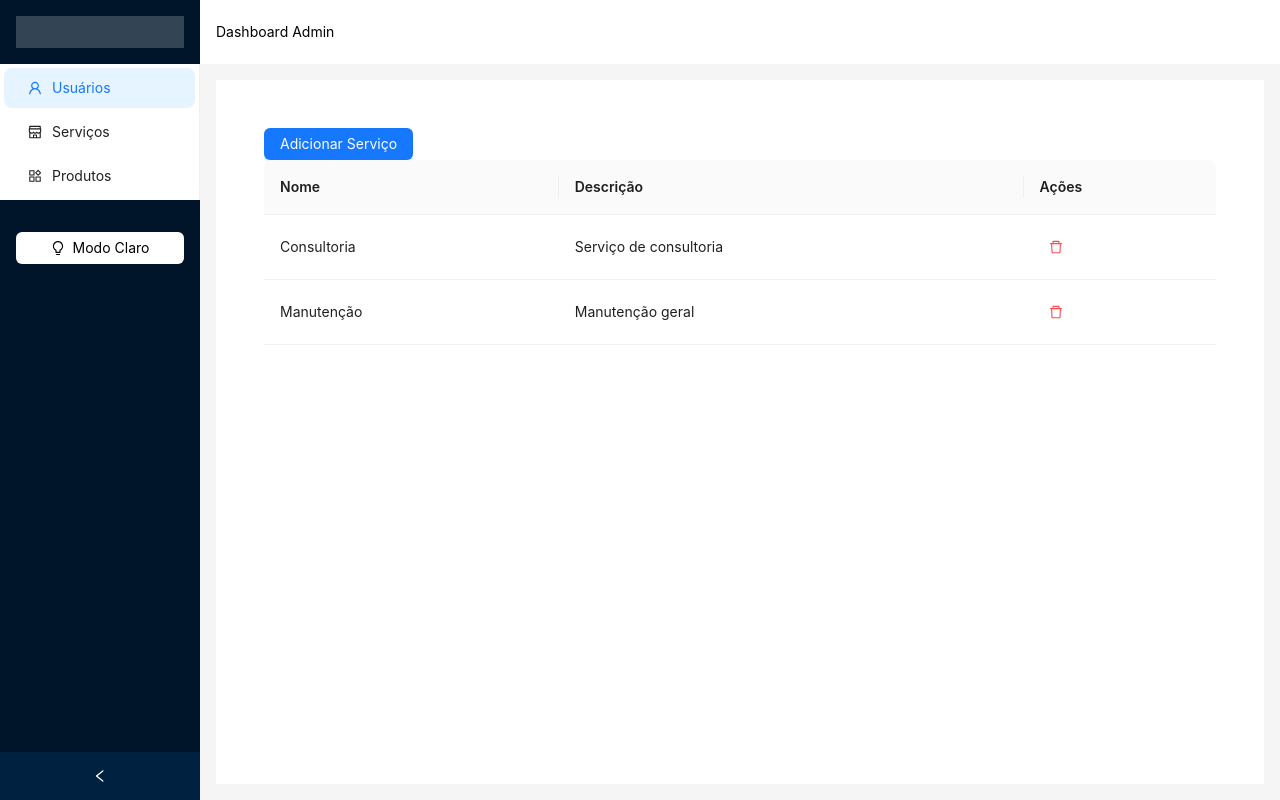
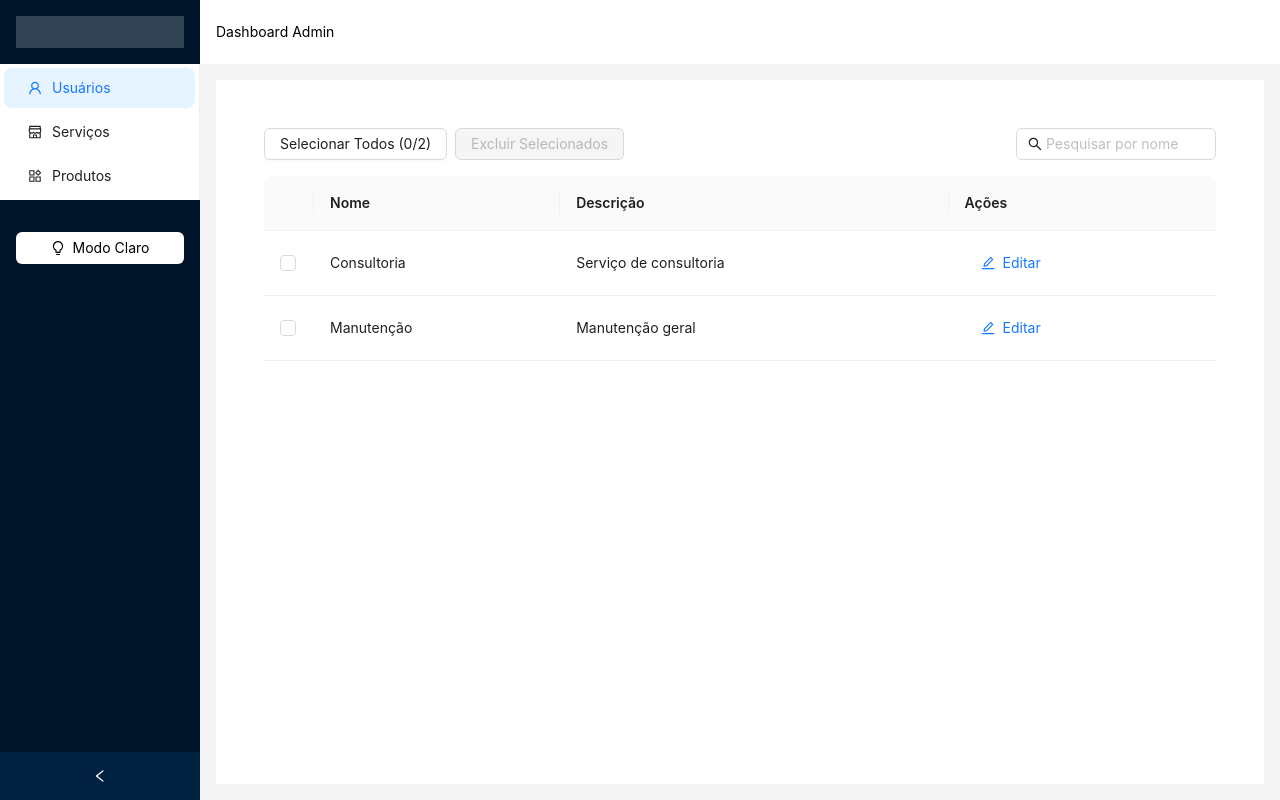
Before and after one commit to RubemAZ/Admin-Dashboard, a React (Vite) app in the folder frontend/: page /services in a window 1280 px wide. Built offline with nearby package versions, Linux system fonts and the light colour scheme.

Commit message:
ADD MainLisHeaderNavigation and tghe like

```diff
--- a/frontend/src/components/MainList.tsx
+++ b/frontend/src/components/MainList.tsx
@@ -1,5 +1,5 @@
-import { Table, Button, Popconfirm } from 'antd'
-import { DeleteOutlined } from '@ant-design/icons'
+import { Table, Button, Checkbox } from 'antd'
+import { EditOutlined } from '@ant-design/icons'
 import type { ColumnsType } from 'antd/es/table'
 
 interface ListItem {
@@ -9,23 +9,44 @@ interface ListItem {
 interface MainListProps<T extends ListItem> {
   data: T[]
   columns: ColumnsType<T>
-  onDelete: (id: number) => void
+  selectedItems: T[]
+  onSelectItem: (item: T, selected: boolean) => void
+  onEdit: (item: T) => void
 }
 
-export default function MainList<T extends ListItem>({ data, columns, onDelete }: MainListProps<T>) {
-  const actionColumn: ColumnsType<T> = [
+export default function MainList<T extends ListItem>({
+  data,
+  columns,
+  selectedItems,
+  onSelectItem,
+  onEdit,
+}: MainListProps<T>) {
+  const selectionColumn: ColumnsType<T> = [
+    {
+      title: '',
+      key: 'selection',
+      width: 50,
+      render: (_, record) => (
+        <Checkbox
+          checked={selectedItems.some((item) => item.id === record.id)}
+          onChange={(e) => onSelectItem(record, e.target.checked)}
+        />
+      ),
+    },
+  ]
+
+  const editColumn: ColumnsType<T> = [
     {
       title: 'Ações',
       key: 'actions',
       render: (_, record) => (
-        <Popconfirm
-          title="Tem certeza que deseja excluir este item?"
-          onConfirm={() => onDelete(record.id)}
-          okText="Sim"
-          cancelText="Não"
+        <Button
+          type="link"
+          icon={<EditOutlined />}
+          onClick={() => onEdit(record)}
         >
-          <Button type="link" danger icon={<DeleteOutlined />} />
-        </Popconfirm>
+          Editar
+        </Button>
       ),
     },
   ]
@@ -33,7 +54,7 @@ export default function MainList<T extends ListItem>({ data, columns, onDelete }
   return (
     <Table
       dataSource={data}
-      columns={[...columns, ...actionColumn]}
+      columns={[...selectionColumn, ...columns, ...editColumn]}
       rowKey="id"
       pagination={false}
     />
--- a/frontend/src/components/MainListHeaderNavigation.tsx
+++ b/frontend/src/components/MainListHeaderNavigation.tsx
@@ -6,6 +6,7 @@ interface MainListHeaderNavigationProps<T> {
   onSelectAll: (selectAll: boolean) => void
   onDeleteSelected: () => void
   onSearch: (searchTerm: string) => void
+  onAdd: () => void
   totalItems: number
 }
 
@@ -14,6 +15,7 @@ export default function MainListHeaderNavigation<T>({
   onSelectAll,
   onDeleteSelected,
   onSearch,
+  onAdd,
   totalItems,
 }: MainListHeaderNavigationProps<T>) {
   const isAllSelected = selectedItems.length === totalItems && totalItems > 0
--- a/frontend/src/pages/Products.tsx
+++ b/frontend/src/pages/Products.tsx
@@ -1,57 +1,109 @@
-import { useState } from 'react'
-import { Button } from 'antd'
-import type { ColumnType } from 'antd/es/table'
-import MainList from '../components/MainList'
-import MainListModal from '../components/MainListModal'
+import { useState } from 'react';
+import type { ColumnType } from 'antd/es/table';
+import MainList from '../components/MainList';
+import MainListModal from '../components/MainListModal';
+import MainListHeaderNavigation from '../components/MainListHeaderNavigation';
 
-const SPACING = 24
+const SPACING = 24;
 
 interface Product {
-  id: number
-  name: string
-  price: number
-  stock: number
+  id: number;
+  name: string;
+  price: number;
+  stock: number;
 }
 
-type ProductCreate = Omit<Product, 'id'>
+type ProductCreate = Omit<Product, 'id'>;
 
 export default function Products() {
   const [products, setProducts] = useState<Product[]>([
     { id: 1, name: 'Notebook', price: 2999.99, stock: 10 },
     { id: 2, name: 'Mouse', price: 49.90, stock: 50 },
-  ])
-  const [openModal, setOpenModal] = useState(false)
+  ]);
+  const [filteredProducts, setFilteredProducts] = useState<Product[]>(products);
+  const [selectedItems, setSelectedItems] = useState<Product[]>([]);
+  const [openModal, setOpenModal] = useState(false);
+  const [editingProduct, setEditingProduct] = useState<Product | null>(null);
 
   const handleCreate = (values: ProductCreate): void => {
-    setProducts([...products, { id: products.length + 1, ...values }])
-  }
+    if (editingProduct) {
+      // Edição
+      setProducts(products.map((product) => (product.id === editingProduct.id ? { ...product, ...values } : product)));
+      setEditingProduct(null);
+    } else {
+      // Criação
+      setProducts([...products, { id: products.length + 1, ...values }]);
+    }
+    setOpenModal(false);
+    setFilteredProducts(products);
+  };
 
-  const handleDelete = (id: number): void => {
-    setProducts(products.filter((product) => product.id !== id))
-  }
+  const handleEdit = (product: Product): void => {
+    setEditingProduct(product);
+    setOpenModal(true);
+  };
+
+  const handleSelectItem = (item: Product, selected: boolean): void => {
+    if (selected) {
+      setSelectedItems([...selectedItems, item]);
+    } else {
+      setSelectedItems(selectedItems.filter((selected) => selected.id !== item.id));
+    }
+  };
+
+  const handleSelectAll = (selectAll: boolean): void => {
+    setSelectedItems(selectAll ? [...filteredProducts] : []);
+  };
+
+  const handleDeleteSelected = (): void => {
+    setProducts(products.filter((product) => !selectedItems.includes(product)));
+    setFilteredProducts(filteredProducts.filter((product) => !selectedItems.includes(product)));
+    setSelectedItems([]);
+  };
+
+  const handleSearch = (searchTerm: string): void => {
+    const term = searchTerm.toLowerCase();
+    setFilteredProducts(products.filter((product) => product.name.toLowerCase().includes(term)));
+  };
+
+  const handleAdd = (): void => {
+    setEditingProduct(null);
+    setOpenModal(true);
+  };
 
   const columns: ColumnType<Product>[] = [
     { title: 'Nome', dataIndex: 'name', key: 'name' },
     { title: 'Preço', dataIndex: 'price', key: 'price', render: (value: number) => `R$ ${value.toFixed(2)}` },
     { title: 'Estoque', dataIndex: 'stock', key: 'stock' },
-  ]
+  ];
 
   return (
       <div style={{ padding: SPACING }}>
-        <Button type="primary" onClick={() => setOpenModal(true)}>
-          Adicionar Produto
-        </Button>
+        <MainListHeaderNavigation
+          selectedItems={selectedItems}
+          onSelectAll={handleSelectAll}
+          onDeleteSelected={handleDeleteSelected}
+          onSearch={handleSearch}
+          onAdd={handleAdd}
+          totalItems={filteredProducts.length}
+        />
         <MainList
-          data={products}
+          data={filteredProducts}
           columns={columns}
-          onDelete={handleDelete}
+          selectedItems={selectedItems}
+          onSelectItem={handleSelectItem}
+          onEdit={handleEdit}
         />
         <MainListModal
           open={openModal}
-          onClose={() => setOpenModal(false)}
+          onClose={() => {
+            setOpenModal(false);
+            setEditingProduct(null);
+          }}
           onSave={handleCreate}
           fields={[{ name: 'name', label: 'Nome' }, { name: 'price', label: 'Preço', type: 'number' }, { name: 'stock', label: 'Estoque', type: 'number' }]}
+          initialValues={editingProduct || undefined}
         />
       </div>
-  )
+  );
 }
--- a/frontend/src/pages/Services.tsx
+++ b/frontend/src/pages/Services.tsx
@@ -1,53 +1,105 @@
-import { useState } from 'react'
-import { Button } from 'antd'
-import type { ColumnType } from 'antd/es/table'
-import MainList from '../components/MainList'
-import MainListModal from '../components/MainListModal'
+import { useState } from 'react';
+import type { ColumnType } from 'antd/es/table';
+import MainList from '../components/MainList';
+import MainListModal from '../components/MainListModal';
+import MainListHeaderNavigation from '../components/MainListHeaderNavigation';
 
-const SPACING = 24
+const SPACING = 24;
 
 interface Service {
-  id: number
-  name: string
-  description: string
+  id: number;
+  name: string;
+  description: string;
 }
 
 export default function Services() {
   const [services, setServices] = useState<Service[]>([
     { id: 1, name: 'Consultoria', description: 'Serviço de consultoria' },
     { id: 2, name: 'Manutenção', description: 'Manutenção geral' },
-  ])
-  const [openModal, setOpenModal] = useState(false)
+  ]);
+  const [filteredServices, setFilteredServices] = useState<Service[]>(services);
+  const [selectedItems, setSelectedItems] = useState<Service[]>([]);
+  const [openModal, setOpenModal] = useState(false);
+  const [editingService, setEditingService] = useState<Service | null>(null);
 
   const handleCreate = (values: Omit<Service, 'id'>): void => {
-    setServices([...services, { id: services.length + 1, ...values }]);
-  }
+    if (editingService) {
+      // Edição
+      setServices(services.map((service) => (service.id === editingService.id ? { ...service, ...values } : service)));
+      setEditingService(null);
+    } else {
+      // Criação
+      setServices([...services, { id: services.length + 1, ...values }]);
+    }
+    setOpenModal(false);
+    setFilteredServices(services);
+  };
 
-  const handleDelete = (id: number): void => {
-    setServices(services.filter((service) => service.id !== id));
-  }
+  const handleEdit = (service: Service): void => {
+    setEditingService(service);
+    setOpenModal(true);
+  };
+
+  const handleSelectItem = (item: Service, selected: boolean): void => {
+    if (selected) {
+      setSelectedItems([...selectedItems, item]);
+    } else {
+      setSelectedItems(selectedItems.filter((selected) => selected.id !== item.id));
+    }
+  };
+
+  const handleSelectAll = (selectAll: boolean): void => {
+    setSelectedItems(selectAll ? [...filteredServices] : []);
+  };
+
+  const handleDeleteSelected = (): void => {
+    setServices(services.filter((service) => !selectedItems.includes(service)));
+    setFilteredServices(filteredServices.filter((service) => !selectedItems.includes(service)));
+    setSelectedItems([]);
+  };
+
+  const handleSearch = (searchTerm: string): void => {
+    const term = searchTerm.toLowerCase();
+    setFilteredServices(services.filter((service) => service.name.toLowerCase().includes(term)));
+  };
+
+  const handleAdd = (): void => {
+    setEditingService(null);
+    setOpenModal(true);
+  };
 
   const columns: ColumnType<Service>[] = [
     { title: 'Nome', dataIndex: 'name', key: 'name' },
     { title: 'Descrição', dataIndex: 'description', key: 'description' },
-  ]
+  ];
 
   return (
       <div style={{ padding: SPACING }}>
-        <Button type="primary" onClick={() => setOpenModal(true)}>
-          Adicionar Serviço
-        </Button>
+        <MainListHeaderNavigation
+          selectedItems={selectedItems}
+          onSelectAll={handleSelectAll}
+          onDeleteSelected={handleDeleteSelected}
+          onSearch={handleSearch}
+          onAdd={handleAdd}
+          totalItems={filteredServices.length}
+        />
         <MainList
-          data={services}
+          data={filteredServices}
           columns={columns}
-          onDelete={handleDelete}
+          selectedItems={selectedItems}
+          onSelectItem={handleSelectItem}
+          onEdit={handleEdit}
         />
         <MainListModal
           open={openModal}
-          onClose={() => setOpenModal(false)}
+          onClose={() => {
+            setOpenModal(false);
+            setEditingService(null);
+          }}
           onSave={handleCreate}
           fields={[{ name: 'name', label: 'Nome' }, { name: 'description', label: 'Descrição' }]}
+          initialValues={editingService || undefined}
         />
       </div>
-  )
+  );
 }
--- a/frontend/src/pages/Users.tsx
+++ b/frontend/src/pages/Users.tsx
@@ -1,15 +1,15 @@
-import { useState } from 'react'
-import { Button } from 'antd'
-import type { ColumnType } from 'antd/es/table'
-import MainList from '../components/MainList'
-import MainListModal from '../components/MainListModal'
+import { useState } from 'react';
+import type { ColumnType } from 'antd/es/table';
+import MainList from '../components/MainList';
+import MainListModal from '../components/MainListModal';
+import MainListHeaderNavigation from '../components/MainListHeaderNavigation';
 
-const SPACING = 24
+const SPACING = 24;
 
 interface User {
-  id: number
-  name: string
-  email: string
+  id: number;
+  name: string;
+  email: string;
 }
 
 export default function Users() {
@@ -17,36 +17,89 @@ export default function Users() {
     { id: 1, name: 'João Silva', email: 'joao@example.com' },
     { id: 2, name: 'Maria Oliveira', email: 'maria@example.com' },
   ]);
-  const [openModal, setOpenModal] = useState(false)
+  const [filteredUsers, setFilteredUsers] = useState<User[]>(users);
+  const [selectedItems, setSelectedItems] = useState<User[]>([]);
+  const [openModal, setOpenModal] = useState(false);
+  const [editingUser, setEditingUser] = useState<User | null>(null);
 
   const handleCreate = (values: Omit<User, 'id'>): void => {
-    setUsers([...users, { id: users.length + 1, ...values }])
+    if (editingUser) {
+      // Edição
+      setUsers(users.map((user) => (user.id === editingUser.id ? { ...user, ...values } : user)));
+      setEditingUser(null);
+    } else {
+      // Criação
+      setUsers([...users, { id: users.length + 1, ...values }]);
     }
+    setOpenModal(false);
+    setFilteredUsers(users);
+  };
 
-  const handleDelete = (id: number): void => {
-    setUsers(users.filter((user) => user.id !== id))
+  const handleEdit = (user: User): void => {
+    setEditingUser(user);
+    setOpenModal(true);
+  };
+
+  const handleSelectItem = (item: User, selected: boolean): void => {
+    if (selected) {
+      setSelectedItems([...selectedItems, item]);
+    } else {
+      setSelectedItems(selectedItems.filter((selected) => selected.id !== item.id));
     }
+  };
+
+  const handleSelectAll = (selectAll: boolean): void => {
+    setSelectedItems(selectAll ? [...filteredUsers] : []);
+  };
+
+  const handleDeleteSelected = (): void => {
+    setUsers(users.filter((user) => !selectedItems.includes(user)));
+    setFilteredUsers(filteredUsers.filter((user) => !selectedItems.includes(user)));
+    setSelectedItems([]);
+  };
+
+  const handleSearch = (searchTerm: string): void => {
+    const term = searchTerm.toLowerCase();
+    setFilteredUsers(users.filter((user) => user.name.toLowerCase().includes(term)));
+  };
+
+  const handleAdd = (): void => {
+    setEditingUser(null); // Garante que o modal está no modo de criação
+    setOpenModal(true);
+  };
+
   const columns: ColumnType<User>[] = [
     { title: 'Nome', dataIndex: 'name', key: 'name' },
     { title: 'Email', dataIndex: 'email', key: 'email' },
-  ]
+  ];
 
   return (
     <div style={{ padding: SPACING }}>
-        <Button type="primary" onClick={() => setOpenModal(true)}>
-          Adicionar Usuário
-        </Button>
+      <MainListHeaderNavigation
+        selectedItems={selectedItems}
+        onSelectAll={handleSelectAll}
+        onDeleteSelected={handleDeleteSelected}
+        onSearch={handleSearch}
+        onAdd={handleAdd}
+        totalItems={filteredUsers.length}
+      />
       <MainList
-          data={users}
+        data={filteredUsers}
         columns={columns}
-          onDelete={handleDelete}
+        selectedItems={selectedItems}
+        onSelectItem={handleSelectItem}
+        onEdit={handleEdit}
       />
       <MainListModal
         open={openModal}
-          onClose={() => setOpenModal(false)}
+        onClose={() => {
+          setOpenModal(false);
+          setEditingUser(null);
+        }}
         onSave={handleCreate}
         fields={[{ name: 'name', label: 'Nome' }, { name: 'email', label: 'Email' }]}
+        initialValues={editingUser || undefined}
       />
     </div>
-  )
+  );
 }
--- a/frontend/vite.config.ts
+++ b/frontend/vite.config.ts
@@ -1,6 +1,6 @@
-import { defineConfig } from 'vite';
-import react from '@vitejs/plugin-react';
+import { defineConfig } from 'vite'
+import react from '@vitejs/plugin-react'
 
 export default defineConfig({
   plugins: [react()],
-});
+})
```
Also changed, not shown: 1 other file (tests, documents, lock files or other folders). Lines whose indentation alone changed are shown as unchanged.
